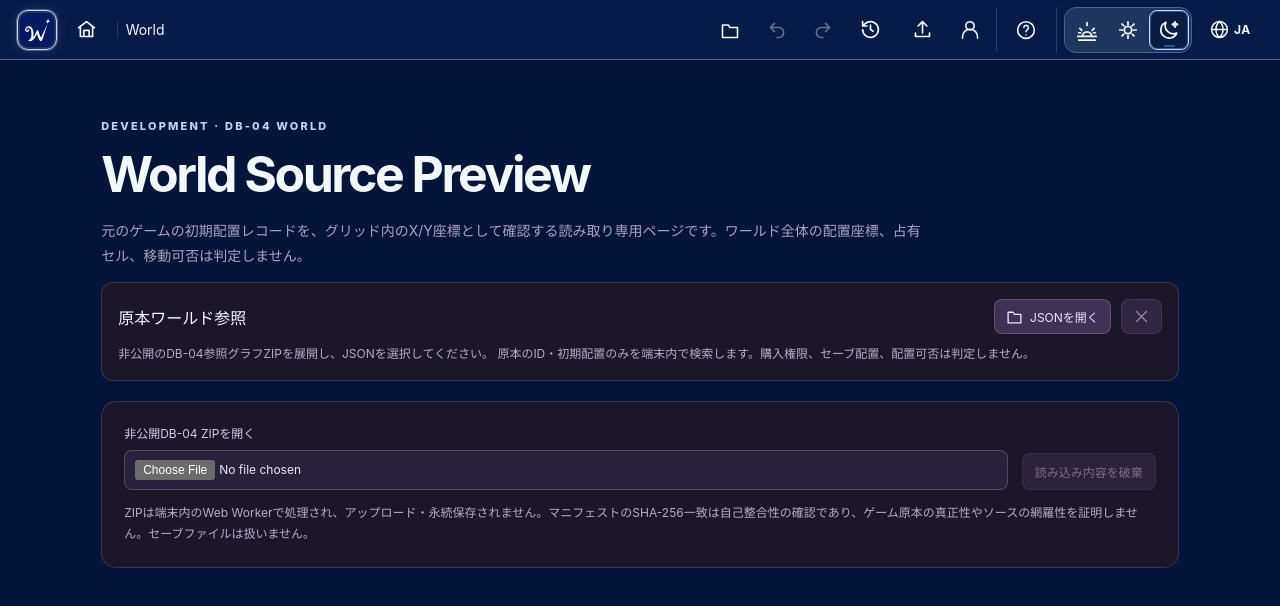
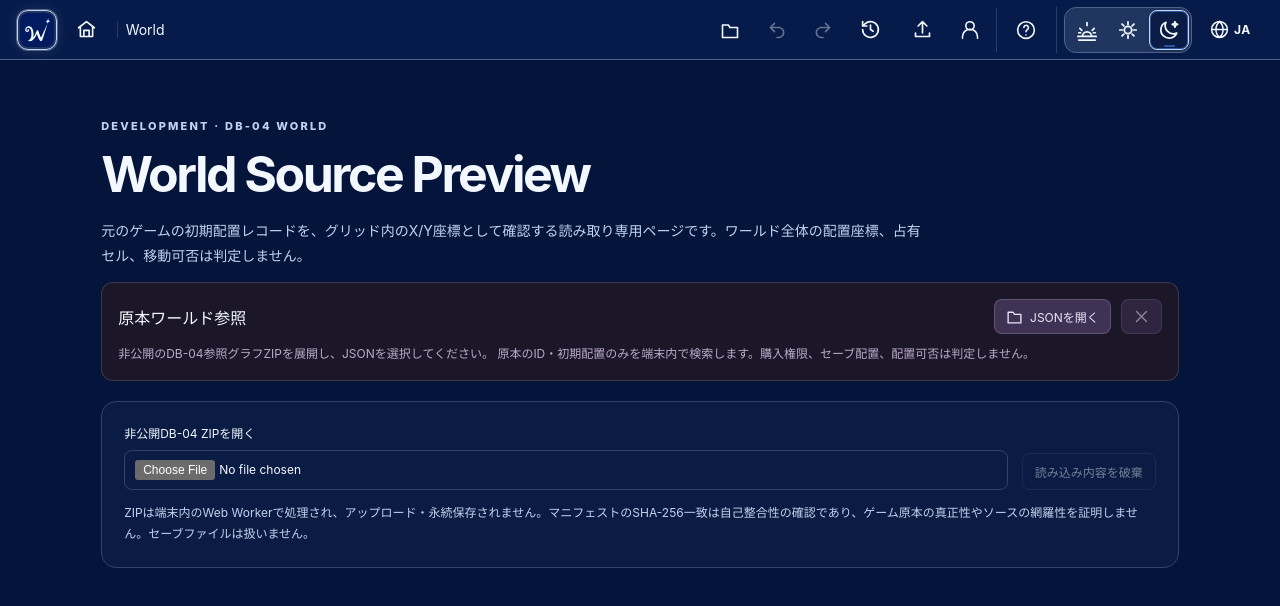
Before and after one commit to DreamwishWand/Wand, a SvelteKit app: page /world/preview in a window 1280 px wide. Shown: the top 606 px of the page. Built offline with nearby package versions, Linux system fonts and the light colour scheme.

Commit message:
style(ui00): use shared theme roles in +page.svelte

```diff
--- a/src/routes/world/preview/+page.svelte
+++ b/src/routes/world/preview/+page.svelte
@@ -1812,32 +1812,32 @@
 <style>
   .world-preview { width:min(1180px,100%); margin:0 auto; padding:48px clamp(18px,4vw,56px) 76px; }
   header h1 {font-size:clamp(30px,5vw,50px);letter-spacing:-.05em;margin:10px 0;}
-  header p:not(.eyebrow) {max-width:820px;color:#aea0c0;line-height:1.8;font-size:14px;}
-  .world-panel {margin:20px 0;padding:22px;background:#1c1728;border:1px solid #ffffff22;border-radius:15px;min-width:0;max-width:100%;overflow-x:clip;}
+  header p:not(.eyebrow) {max-width:820px;color:var(--wand-muted);line-height:1.8;font-size:14px;}
+  .world-panel {margin:20px 0;padding:22px;background:var(--wand-surface);border:1px solid var(--wand-subtle-line);border-radius:15px;min-width:0;max-width:100%;overflow-x:clip;}
   .world-toolbar,.selector-row,.coord-row,.anchor-find-row,.view-head,.paging {display:flex;align-items:end;gap:14px;flex-wrap:wrap;}
   .anchor-find-row {margin-top:14px;}
   .anchor-find-row label {flex:1 1 220px;min-width:0;}
-  .anchor-find-row input[type=search] {background:#292039;color:#eee7f6;border:1px solid #ffffff31;border-radius:8px;padding:9px 10px;max-width:100%;width:100%;font:inherit;}
+  .anchor-find-row input[type=search] {background:var(--wand-control);color:var(--wand-text);border:1px solid var(--wand-subtle-line);border-radius:8px;padding:9px 10px;max-width:100%;width:100%;font:inherit;}
   .world-toolbar {justify-content:space-between;}
   .world-toolbar label {flex:1 1 240px;min-width:0;max-width:100%;}
   .world-toolbar input[type=file] {display:block;width:100%;min-width:0;max-width:100%;}
   .selector-row {align-items:stretch;}
   .selector-row label {flex:1;min-width:200px;}
-  label {display:grid;gap:9px;color:#d7c7e8;font-size:12px;}
-  select,input[type=number],input[type=file] {background:#292039;color:#eee7f6;border:1px solid #ffffff31;border-radius:8px;padding:9px 10px;max-width:100%;font:inherit;}
+  label {display:grid;gap:9px;color:var(--wand-text);font-size:12px;}
+  select,input[type=number],input[type=file] {background:var(--wand-control);color:var(--wand-text);border:1px solid var(--wand-subtle-line);border-radius:8px;padding:9px 10px;max-width:100%;font:inherit;}
   select {width:100%;min-width:0;}
   input[type=number] {width:75px;}
-  button {border-radius:8px;background:#403254;border:1px solid #ffffff24;padding:9px 12px;color:#eaddf6;font:inherit;font-size:12px;}
-  button:not(:disabled):hover {background:#55406e;}
+  button {border-radius:8px;background:var(--wand-control);border:1px solid var(--wand-subtle-line);padding:9px 12px;color:var(--wand-text);font:inherit;font-size:12px;}
+  button:not(:disabled):hover {background:var(--wand-control-hover);}
   .world-stats {display:grid;grid-template-columns:repeat(4,minmax(0,1fr));gap:12px;margin-top:20px;}
-  .world-stats div {border-radius:12px;padding:15px;background:#241b31;display:grid;gap:8px;}
-  .world-stats small {font-size:11px;color:#a999bb;}
+  .world-stats div {border-radius:12px;padding:15px;background:var(--wand-surface);display:grid;gap:8px;}
+  .world-stats small {font-size:11px;color:var(--wand-muted);}
   .world-stats strong {font-size:14px;}
-  .note {font-size:12px;color:#b8aac8;line-height:1.8;margin:12px 0 0;}
-  .error {font-size:13px;color:#ffbbba;line-height:1.8;}
+  .note {font-size:12px;color:var(--wand-muted);line-height:1.8;margin:12px 0 0;}
+  .error {font-size:13px;color:var(--wand-danger);line-height:1.8;}
   .view-head {align-items:center;justify-content:space-between;}
   .view-head h2 {font-size:17px;margin:0;}
-  .view-head span {font-size:12px;color:#a99bb8;}
+  .view-head span {font-size:12px;color:var(--wand-muted);}
   .map-scroll {overflow:auto;width:100%;min-width:0;max-width:100%;margin-top:20px;padding-bottom:10px;}
   .grid-source-bounds-canvas {position:relative;width:max-content;}
   .grid-source-default-outline {position:absolute;border:2px dashed #d6a55f;
@@ -1851,7 +1851,7 @@
   .grid-view button.candidate-source-shared-bits {box-shadow:inset 0 0 0 3px #f28b77;}
   .grid-view button.candidate-source-possibly-unknown {outline:1px dashed #f0d088;outline-offset:-2px;}
   .candidate-probe {margin:10px 0;}
-  .candidate-probe summary {cursor:pointer;font-size:13px;color:#d7c7e8;}
+  .candidate-probe summary {cursor:pointer;font-size:13px;color:var(--wand-text);}
   .candidate-probe .coord-row {margin-top:12px;}
   .grid-view button.has-source-default-layer {background-image:radial-gradient(circle at 75% 75%, #e0b163 0 3px, transparent 3.2px);}
   .grid-view button.source-default-possibly-unknown {border-style:dashed;border-color:#a2a2a2;}
@@ -1859,8 +1859,8 @@
   .gridarea-raw-matrix {display:grid;width:max-content;gap:2px;background:#16121f;padding:4px;}
   .gridarea-raw-cell {min-width:42px;padding:9px 5px;text-align:center;font-size:11px;background:#34303f;color:#e8dafa;}
   .record-list {display:grid;gap:6px;margin-top:14px;}
-  .record {display:grid;grid-template-columns:minmax(115px,1fr) repeat(3,minmax(95px,1fr));gap:12px;padding:12px 10px;background:#ffffff08;border-radius:7px;font-size:12px;overflow-wrap:anywhere;}
-  .record span {color:#bbaacb;}
+  .record {display:grid;grid-template-columns:minmax(115px,1fr) repeat(3,minmax(95px,1fr));gap:12px;padding:12px 10px;background:var(--wand-surface-raised);border-radius:7px;font-size:12px;overflow-wrap:anywhere;}
+  .record span {color:var(--wand-muted);}
   .paging {justify-content:space-between;margin-top:18px;}
   @media(max-width:700px){
     .world-stats {grid-template-columns:repeat(2,minmax(0,1fr));}
```
